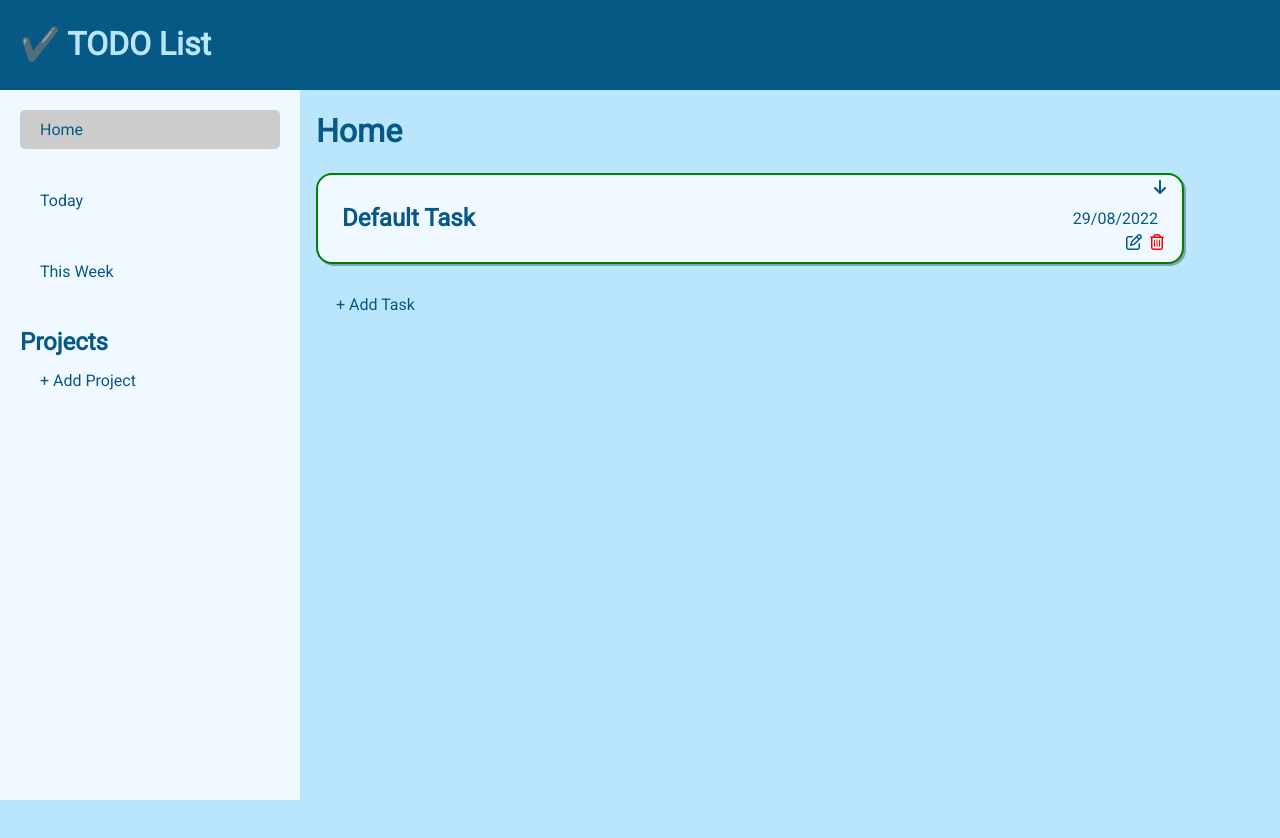
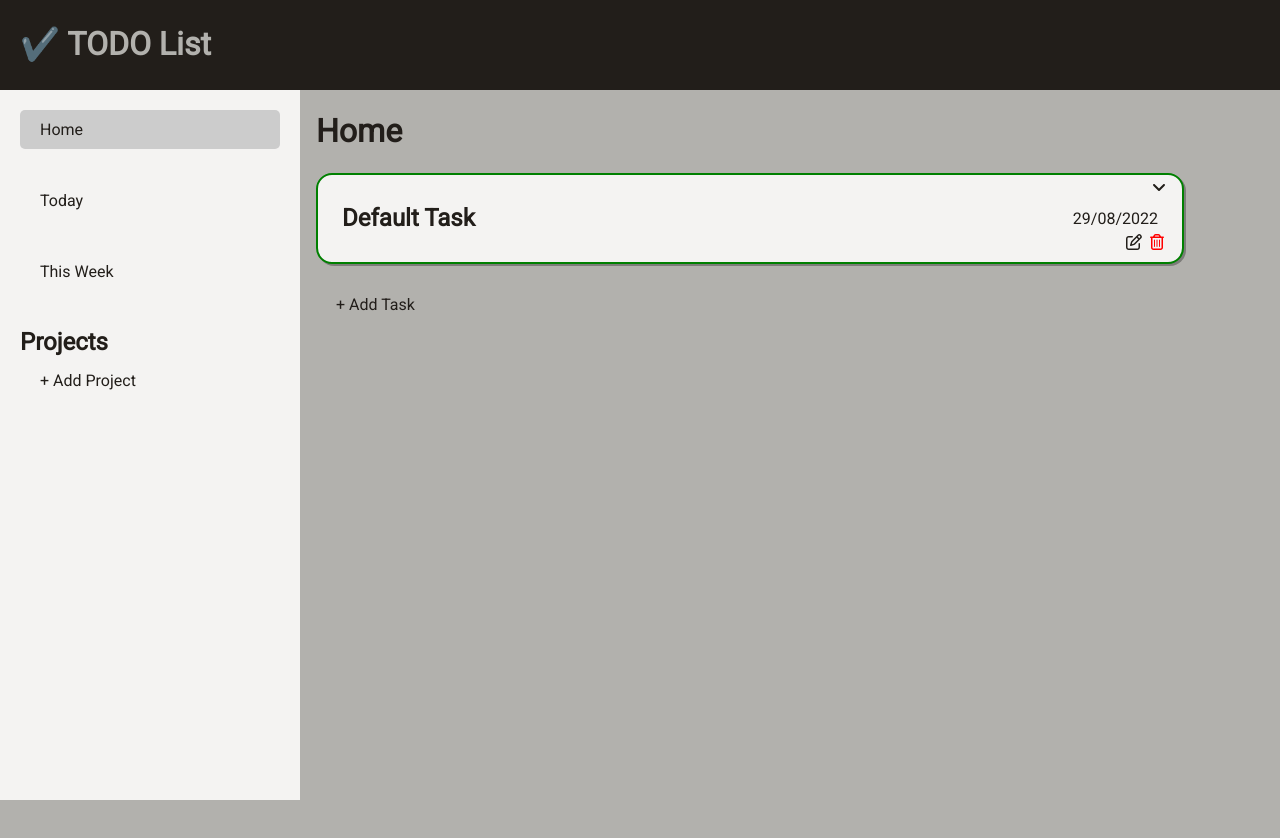
Before and after one commit to JKPearce/Todo-List, a website built with webpack: page dist/index.html in a window 1280 px wide. Built offline with nearby package versions, Linux system fonts and the light colour scheme.

Commit message:
Change arrow icon and color scheme

```diff
--- a/src/index.js
+++ b/src/index.js
@@ -4,7 +4,7 @@ import ProjectController from "./modules/ProjectController";
 import { format, formatISO } from "date-fns";
 import { library, icon } from '@fortawesome/fontawesome-svg-core';
 import { faPenToSquare, faTrashCan, } from "@fortawesome/free-regular-svg-icons";
-import { faArrowDown } from "@fortawesome/free-solid-svg-icons";
+import { faAngleDown } from "@fortawesome/free-solid-svg-icons";
 
 const projectController = new ProjectController();
 const addNewTaskButton = document.getElementById('addTaskBtn');
@@ -15,10 +15,10 @@ const todoWrapper = document.querySelector('.project-todo-wrapper');
 const projectButtons = document.querySelectorAll('.project-btn');
 
 //font awesome icon creation
-library.add(faPenToSquare, faTrashCan, faArrowDown);
+library.add(faPenToSquare, faTrashCan, faAngleDown);
 const faPenToSquareIcon = icon(faPenToSquare);
 const faTrashCanIcon = icon(faTrashCan);
-const faArrowDownIcon = icon(faArrowDown);
+const faArrowDownIcon = icon(faAngleDown);
 
 addTaskForm.onsubmit = addTaskToProject;
 addProjectForm.onsubmit = addNewProject;
--- a/src/scss/main.scss
+++ b/src/scss/main.scss
@@ -1,9 +1,9 @@
 @import url('https://fonts.googleapis.com/css2?family=Roboto&display=swap');
 
-$primary-dark: #075985;
-$secondary-dark: #0ea5e9;
-$primary-light: #bae6fd;
-$secondary-light: #f0f9ff;
+$primary-dark: #221e1a;
+$secondary-dark: #a89d8b;
+$primary-light: #b2b1ad;
+$secondary-light: #f4f3f2;
 
 *,
 *::before,
```
